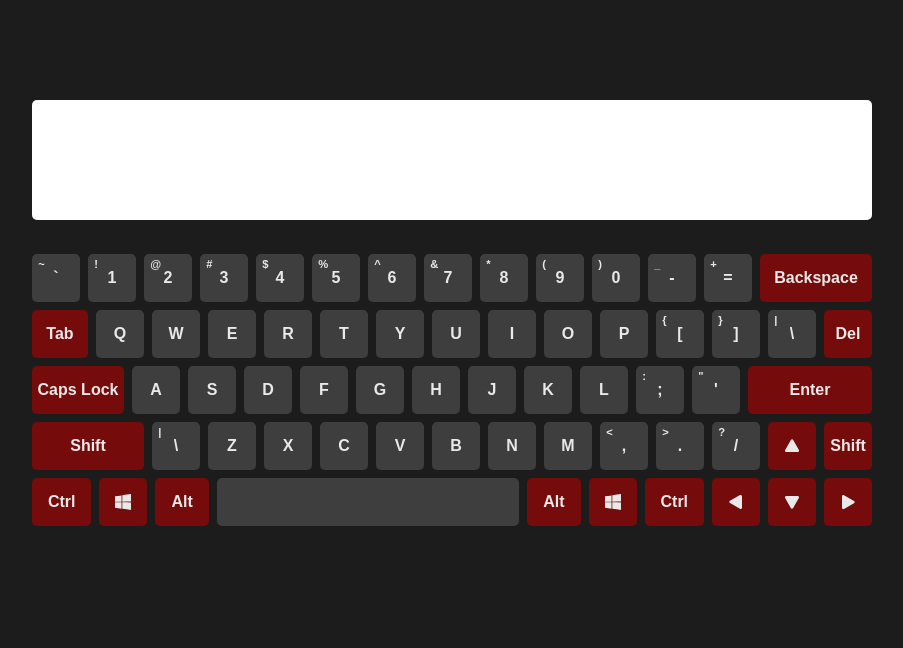
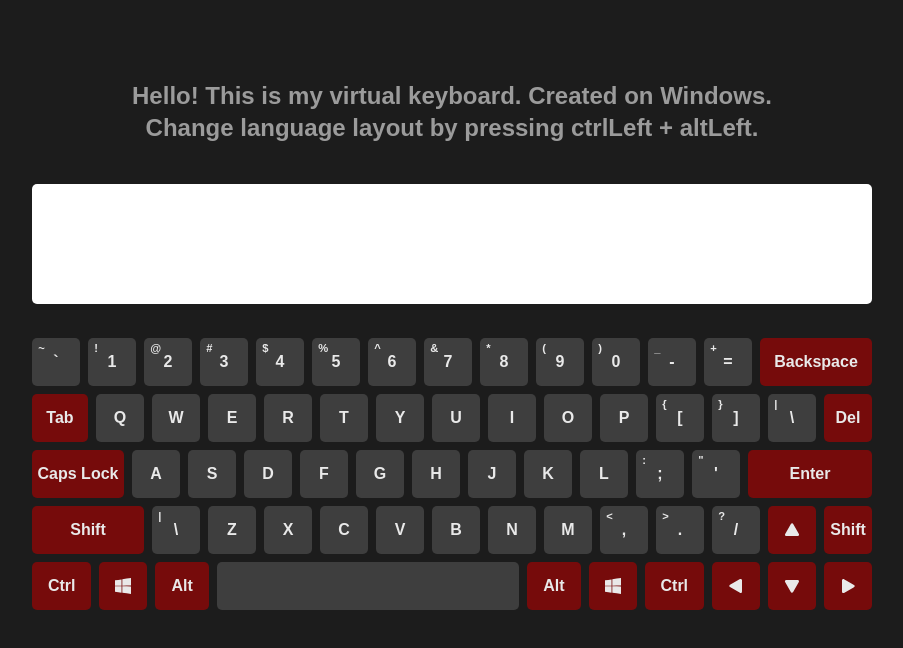
Before and after one commit to eugenekhovaiev/virtual-keyboard, a website: page index.html in a window 1280 px wide. Shown: the whole page, without its empty margins (188-1091 px from the left). Drawn offline with Linux system fonts and the light colour scheme.

Commit message:
feat: add page header

```diff
--- a/js/script.js
+++ b/js/script.js
@@ -136,7 +136,8 @@ window.addEventListener('DOMContentLoaded', () => {
   const buttonsObj = {};
 
   const container = createCustomElem('main', 'container', 'afterbegin', document.body);
-  const textarea = createCustomElem('textarea', 'textarea', 'afterbegin', container);
+  createHeader();
+  const textarea = createCustomElem('textarea', 'textarea', 'beforeend', container);
 
   let keyboard = createKeyboard(sessionStorage.getItem('lang'), container);
 
@@ -268,6 +269,14 @@ window.addEventListener('DOMContentLoaded', () => {
     return button;
   }
 
+  function createHeader() {
+    const header = createCustomElem('h1', 'header', 'beforeend', container);
+    header.innerHTML = `
+    Hello! This is my virtual keyboard. Created on Windows.<br>
+    Change language layout by pressing ctrlLeft + altLeft.
+    `;
+  }
+
   function fillRowFrom(keyboardRow, where) {
     const row = createCustomElem('div', 'keyboard__row', 'beforeend', where);
     keyboardRow.forEach(item => {
--- a/sass/abstracts/_variables.scss
+++ b/sass/abstracts/_variables.scss
@@ -1,9 +1,8 @@
 $main-bg-color: #1c1c1c;
 
 $button-color: #3e3e3e;
-// $func-button-color: #222;
 $func-button-color: #760b0b;
-// $active-button-color: #df3030;
 $active-button-color: #df1414;
 
 $letter-color: #e9e9e9;
+$header-color: #9b9b9b;
--- /dev/null
+++ b/sass/components/_header.scss
@@ -0,0 +1,8 @@
+.header {
+  margin-bottom: 5vh;
+
+  text-align: center;
+  font-size: 1.5rem;
+  line-height: 2rem;
+  color: $header-color;
+}
--- a/sass/main.scss
+++ b/sass/main.scss
@@ -3,7 +3,7 @@
 
 .container {
   width: 840px;
-  margin: 100px auto;
+  margin: 10vh auto;
 }
 
 body {
@@ -13,3 +13,4 @@ body {
 @import 'components/button';
 @import 'components/keyboard';
 @import 'components/textarea';
+@import 'components/header';
```
Also changed, not shown: css/main.min.css.
